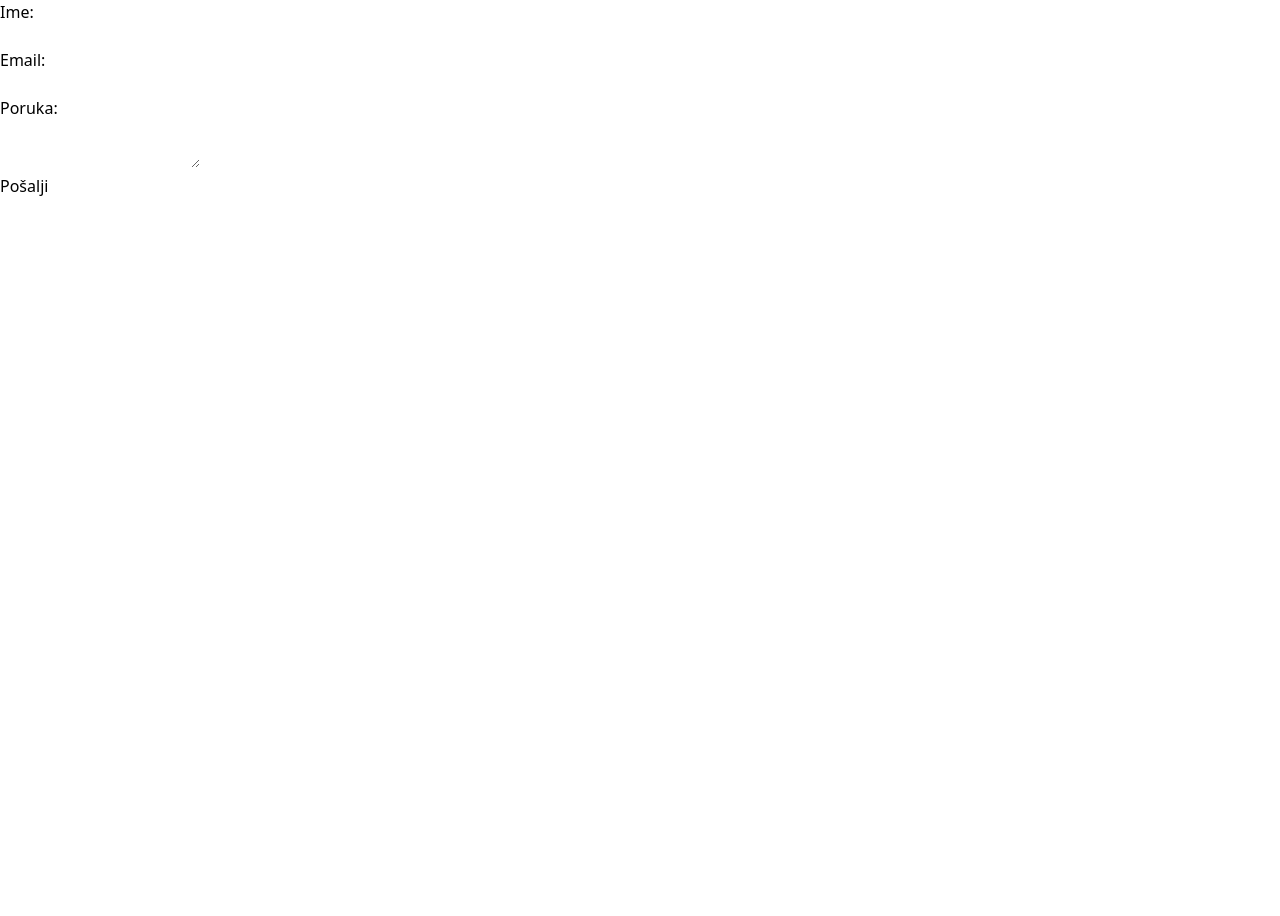
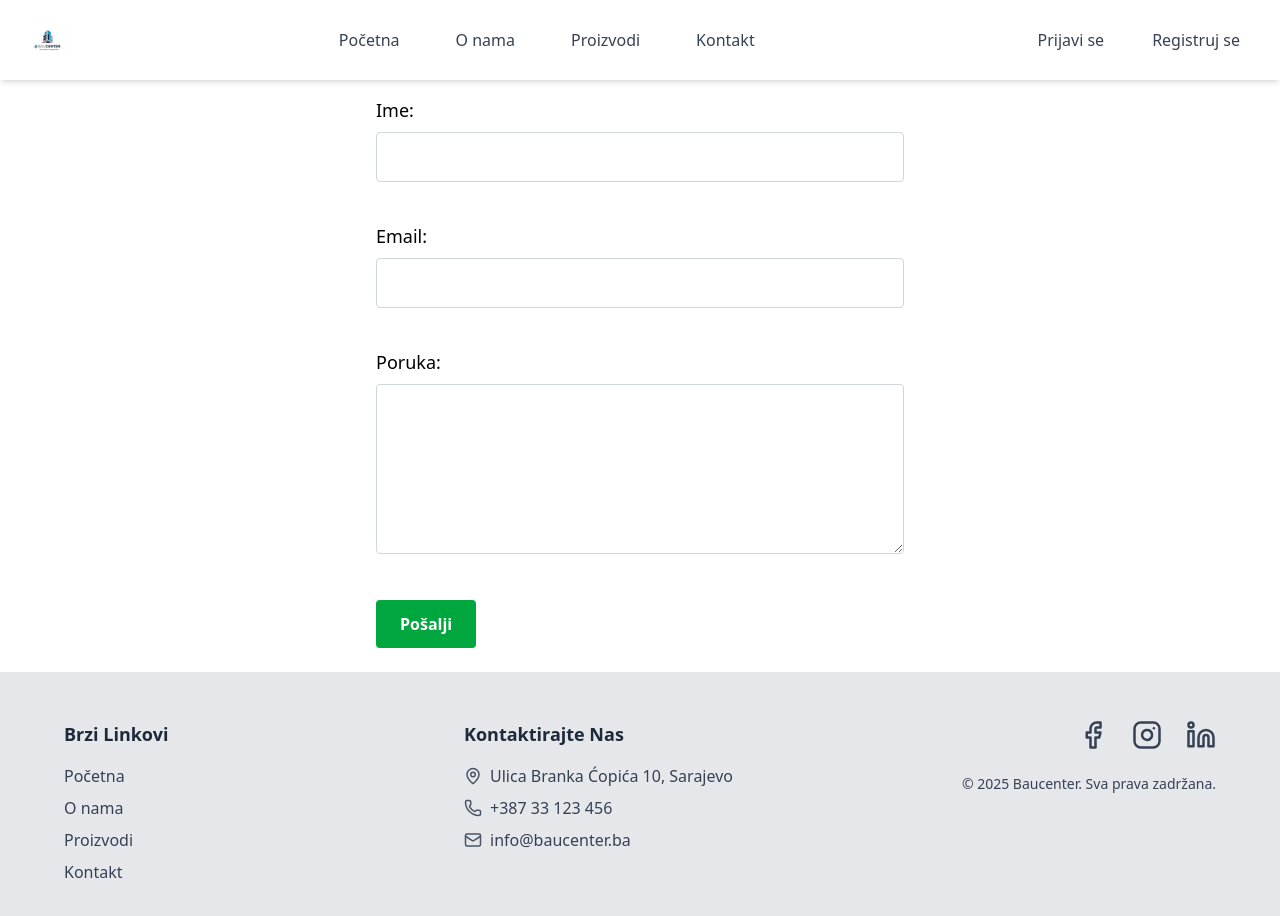
Before and after one commit to Mugdin12/baucentar-dws, a React (Vite) app: page /kontakt in a window 1280 px wide. Shown: the top 916 px of the page. Before the commit the page ends 800 px from the top, so only its background shows below. Built offline with nearby package versions, Linux system fonts and the light colour scheme.

Commit message:
Gotova kontakt forma

```diff
--- a/src/components/ContactForm.jsx
+++ b/src/components/ContactForm.jsx
@@ -1,4 +1,6 @@
 import React, { useState } from "react";
+import Navbar from "./Navbar";
+import Footer from "./Footer";
 
 function ContactForm() {
   const [formData, setFormData] = useState({
@@ -10,7 +12,6 @@ function ContactForm() {
   const [errors, setErrors] = useState({});
   const [successMsg, setSuccessMsg] = useState("");
 
-  // Validacija polja
   const validate = () => {
     const newErrors = {};
     if (!formData.ime.trim()) newErrors.ime = "Ime je obavezno";
@@ -39,7 +40,6 @@ function ContactForm() {
       return;
     }
 
-    // Slanje podataka na json-server
     try {
       const response = await fetch("http://localhost:3001/contacts", {
         method: "POST",
@@ -61,44 +61,57 @@ function ContactForm() {
   };
 
   return (
-    <form onSubmit={handleSubmit} noValidate>
-      <div>
-        <label>Ime:</label><br />
+    <>
+      <Navbar />
+      <form onSubmit={handleSubmit} noValidate className="max-w-xl mx-auto p-6 pt-24">
+        <div className="mb-10">
+          <label className="block font-medium mb-2 text-lg">Ime:</label>
           <input
             type="text"
             name="ime"
             value={formData.ime}
             onChange={handleChange}
+            className="w-full border border-gray-300 rounded px-4 py-3 text-base focus:outline-none focus:ring-2 focus:ring-green-600"
           />
-        {errors.ime && <div style={{ color: "red" }}>{errors.ime}</div>}
+          {errors.ime && <div className="text-red-600 mt-1">{errors.ime}</div>}
         </div>
 
-      <div>
-        <label>Email:</label><br />
+        <div className="mb-10">
+          <label className="block font-medium mb-2 text-lg">Email:</label>
           <input
             type="email"
             name="email"
             value={formData.email}
             onChange={handleChange}
+            className="w-full border border-gray-300 rounded px-4 py-3 text-base focus:outline-none focus:ring-2 focus:ring-green-600"
           />
-        {errors.email && <div style={{ color: "red" }}>{errors.email}</div>}
+          {errors.email && <div className="text-red-600 mt-1">{errors.email}</div>}
         </div>
 
-      <div>
-        <label>Poruka:</label><br />
+        <div className="mb-10">
+          <label className="block font-medium mb-2 text-lg">Poruka:</label>
           <textarea
             name="poruka"
             value={formData.poruka}
             onChange={handleChange}
+            className="w-full border border-gray-300 rounded px-4 py-3 text-base focus:outline-none focus:ring-2 focus:ring-green-600"
+            rows={6}
           />
-        {errors.poruka && <div style={{ color: "red" }}>{errors.poruka}</div>}
+          {errors.poruka && <div className="text-red-600 mt-1">{errors.poruka}</div>}
         </div>
 
-      <button type="submit">Pošalji</button>
+        <button
+          type="submit"
+          className="bg-green-600 text-white font-semibold px-6 py-3 rounded hover:bg-green-700 transition-colors"
+        >
+          Pošalji
+        </button>
 
-      {errors.submit && <div style={{ color: "red" }}>{errors.submit}</div>}
-      {successMsg && <div style={{ color: "green" }}>{successMsg}</div>}
+        {errors.submit && <div className="text-red-600 mt-4">{errors.submit}</div>}
+        {successMsg && <div className="text-green-700 mt-4">{successMsg}</div>}
       </form>
+      <Footer />
+    </>
   );
 }
 
--- a/src/components/Footer.jsx
+++ b/src/components/Footer.jsx
@@ -15,7 +15,7 @@ export default function Footer() {
                         <li><a href="/" className="hover:text-blue-600 transition-colors">Početna</a></li>
                         <li><a href="/o-nama" className="hover:text-blue-600 transition-colors">O nama</a></li>
                         <li><a href="/proizvodi" className="hover:text-blue-600 transition-colors">Proizvodi</a></li>
-                        <li><a href="#" className="hover:text-blue-600 transition-colors">Kontakt</a></li>
+                        <li><a href="/kontakt" className="hover:text-blue-600 transition-colors">Kontakt</a></li>
                     </ul>
                 </div>
 
```
Lines whose indentation alone changed are shown as unchanged.
